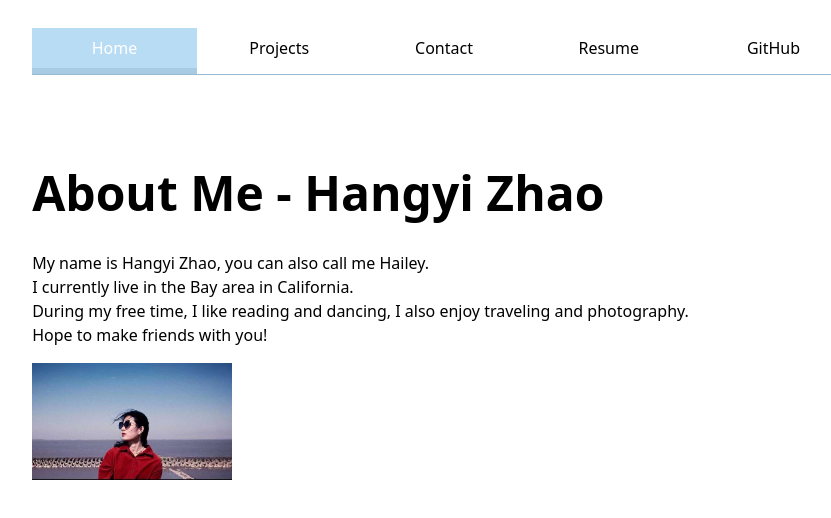
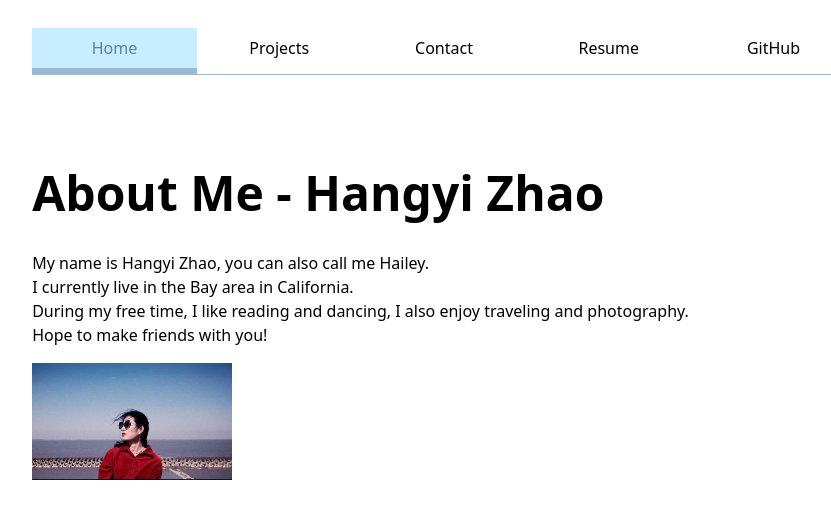
Before and after one commit to hangyizhao949/portfolio, a plain HTML site: page index.html in a window 1280 px wide. In both pictures the pointer is over the link "Home". Shown: the whole page, without its empty margins (196-1027 px from the left). Drawn offline with Linux system fonts and the light colour scheme.

Commit message:
Update style.css

```diff
--- a/style.css
+++ b/style.css
@@ -5,6 +5,8 @@
     --color-blue-300: #a7cbe3;
     --color-blue-400: #97bad1;
     --color-blue-500: #8fb2c9;
+    --color-blue-600: #608197;
+    --color-blue-700: #335368;
 
     --color-accent: var(--color-blue-300);
     --color-accent-hover: var(--color-blue-200);
@@ -48,15 +50,15 @@ nav a {
 }
 
 nav a.current {
-    color: var(--color-blue-400);
-    border-bottom: 0.4em solid var(--color-blue-400);
+    color: var(--color-blue-600);
+    border-bottom: 0.4em solid var(--color-blue-200);
     padding-bottom: 0.5em;
 }
 
 nav a:hover {
-    border-bottom: 0.4em solid var(--color-accent);
-    color: white;
-    background-color: var(--color-blue-200);
+    border-bottom: 0.4em solid var(--color-blue-400);
+    color: var(--color-blue-600);
+    background-color: var(--color-blue-100);
     transition: all 0.2s ease;
 }
 
```
